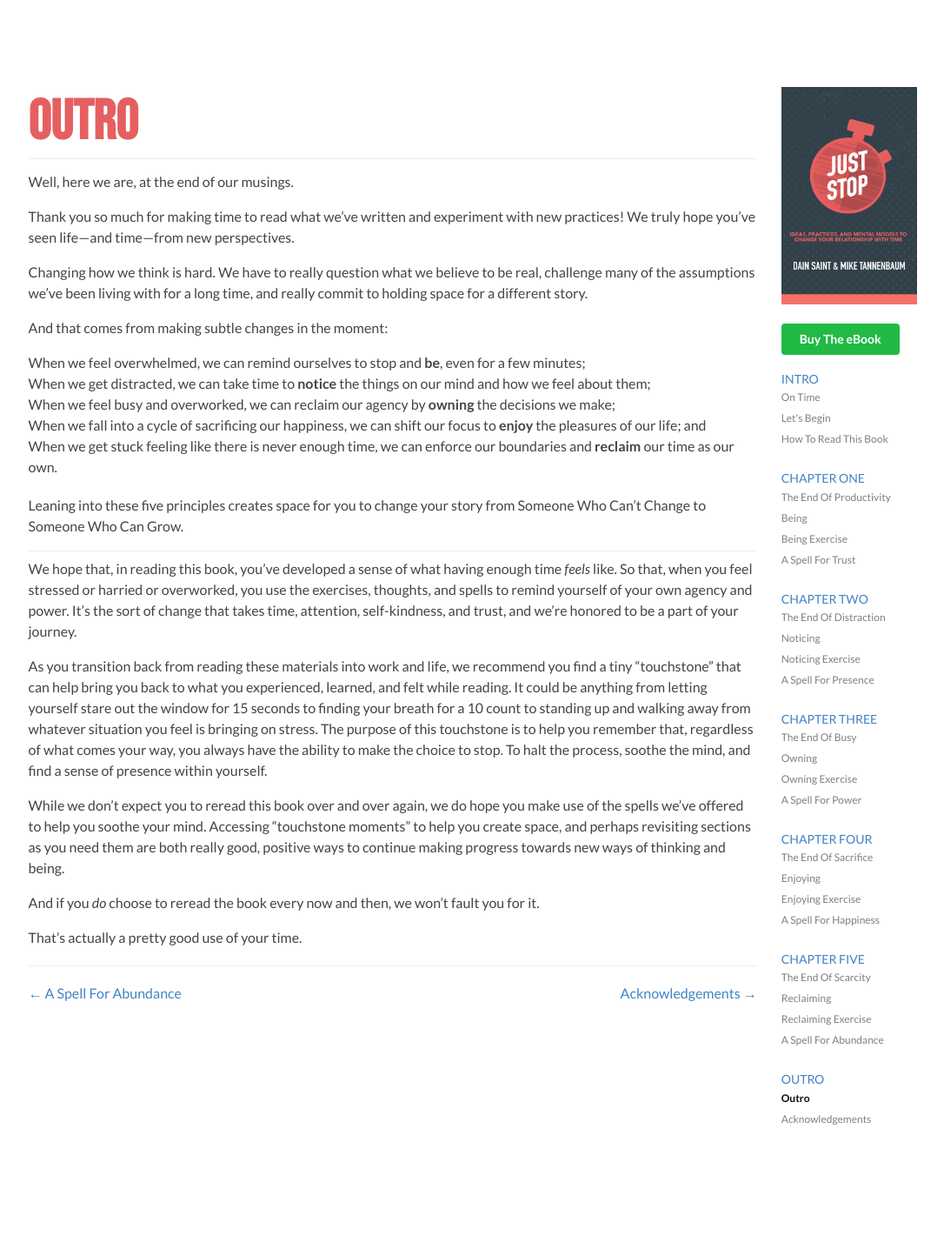
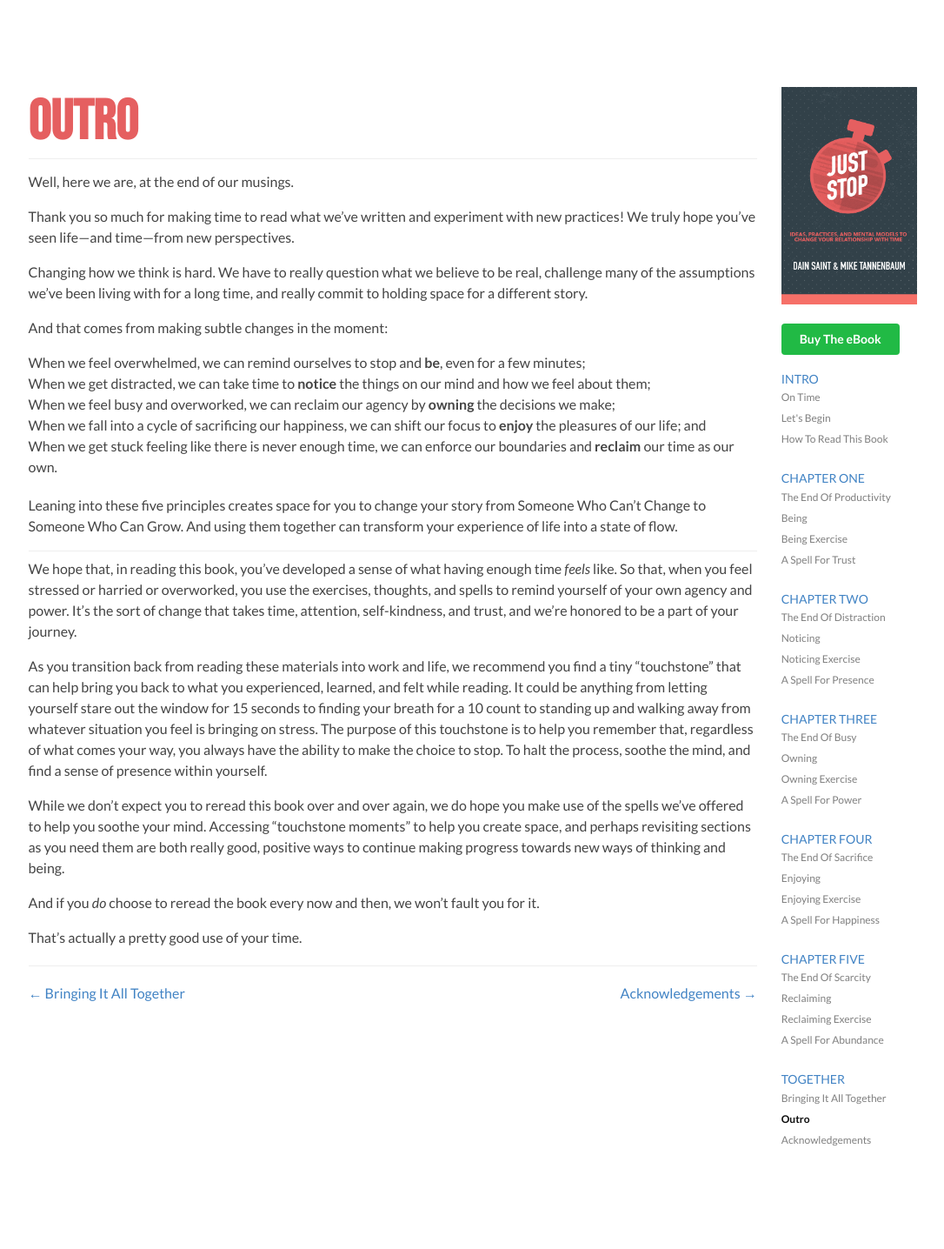
Before and after one commit to dainsaint/readjuststop.com, a Jekyll site: the page built from _chapters/outro/outro.md, in a window 1280 px wide. Shown: the whole page at 87% size, without its empty margins (44-1130 px from the left). Built offline with Jekyll 4.4.1, drawn with Linux system fonts in a browser that asks for light colours; some web fonts are replaced; before the commit the page ends 1412 px from its top, so only the background shows below that.

Commit message:
new section

```diff
--- a/_chapters/outro/acknowledgments.md
+++ b/_chapters/outro/acknowledgments.md
@@ -1,7 +1,7 @@
 ---
 title: Acknowledgements
-chapter: outro
-order: 26
+chapter: together
+order: 27
 layout: book
 ---
 
--- a/_chapters/outro/outro.md
+++ b/_chapters/outro/outro.md
@@ -1,7 +1,7 @@
 ---
 title: Outro
-chapter: outro
-order: 25
+chapter: together
+order: 26
 layout: book
 ---
 
@@ -19,7 +19,7 @@ And that comes from making subtle changes in the moment:
 - When we fall into a cycle of sacrificing our happiness, we can shift our focus to **enjoy** the pleasures of our life; and
 - When we get stuck feeling like there is never enough time, we can enforce our boundaries and **reclaim** our time as our own.
 
-Leaning into these five principles creates space for you to change your story from Someone Who Can't Change to Someone Who Can Grow.
+Leaning into these five principles creates space for you to change your story from Someone Who Can't Change to Someone Who Can Grow. And using them together can transform your experience of life into a state of flow.
 
 ----
 
--- a/_layouts/book.html
+++ b/_layouts/book.html
@@ -40,6 +40,10 @@
 
           {% if pages[i].title == page.title and prev >= 0 %}
           <a class="ui left floated " href="{{ pages[prev].url}}"> &#8592; {{ pages[prev].title }}</a>
+          {% endif %}
+
+          {% if pages[i].title == page.title and prev < 0 %}
+          <a class="ui left floated " href="/"> &#8592; Home</a>
           {% endif %}
 
           {% if pages[i].title == page.title and next < count %}
--- a/_layouts/main.html
+++ b/_layouts/main.html
@@ -2,6 +2,11 @@
 <html lang="en">
   <head>
     <meta charset="utf-8">
+    <meta name="viewport" content="width=device-width, initial-scale=1.0">
+
+    <meta name="title">Just Stop</meta>
+    <meta name="description">A book to help you change your relationship with time.</meta>
+
     <title>{{ page.title }}</title>
     <link rel="stylesheet" href="/assets/css/windsor/windsor.css">
     <link rel="stylesheet" href="https://cdnjs.cloudflare.com/ajax/libs/semantic-ui/2.4.1/semantic.min.css">
--- a/assets/css/style.css
+++ b/assets/css/style.css
@@ -87,7 +87,8 @@ code
   font-size: 300%;
   font-family: "Lato", sans-serif;
   color: #888;
-  line-height: 200px;
+  padding: 100px 0px;
+  line-height: 150%;
   display: block;
 }
 
```
Also changed, not shown: _chapters/outro/bringing-it-all-together.md (added, +39 -0 lines).
